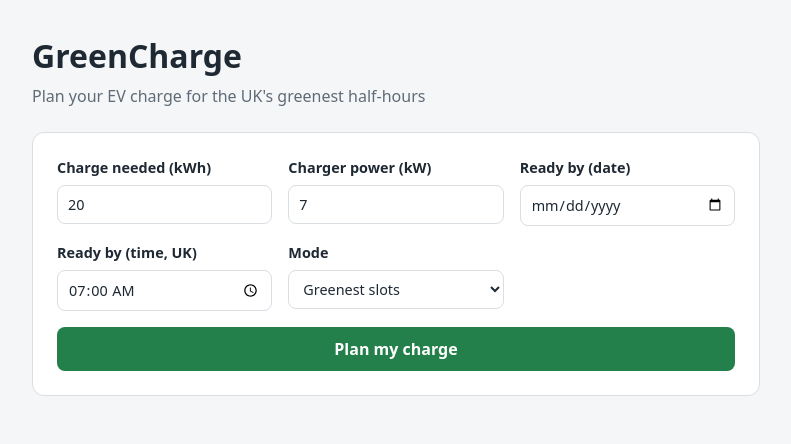
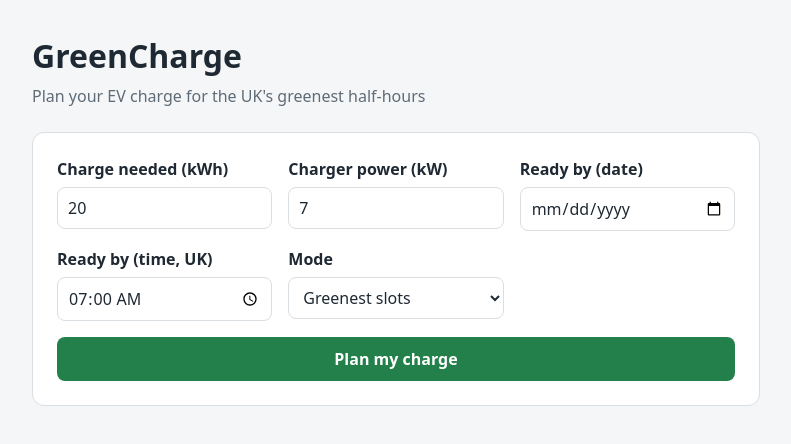
Before and after one commit to edosim/ev-charge-planner, a React (Vite) app in the folder frontend/: page / in a window 1280 px wide. Shown: the top 444 px of the page, without its empty margins (244-1035 px from the left). Built offline with nearby package versions, Linux system fonts and the light colour scheme.

Commit message:
Increase form and stat label sizes
Improve readability by slightly enlarging form labels, stat labels, and list text.

```diff
--- a/frontend/src/index.css
+++ b/frontend/src/index.css
@@ -66,7 +66,7 @@ label {
   display: flex;
   flex-direction: column;
   gap: 6px;
-  font-size: 0.9rem;
+  font-size: 1rem;
   font-weight: 600;
 }
 
@@ -143,7 +143,7 @@ button:focus-visible {
 }
 
 .stat-label {
-  font-size: 0.85rem;
+  font-size: 0.9rem;
   color: var(--muted);
 }
 
@@ -167,7 +167,7 @@ button:focus-visible {
   margin: 0 0 8px;
   padding: 0;
   list-style: none;
-  font-size: 0.85rem;
+  font-size: 0.9rem;
   color: var(--muted);
 }
 
```
